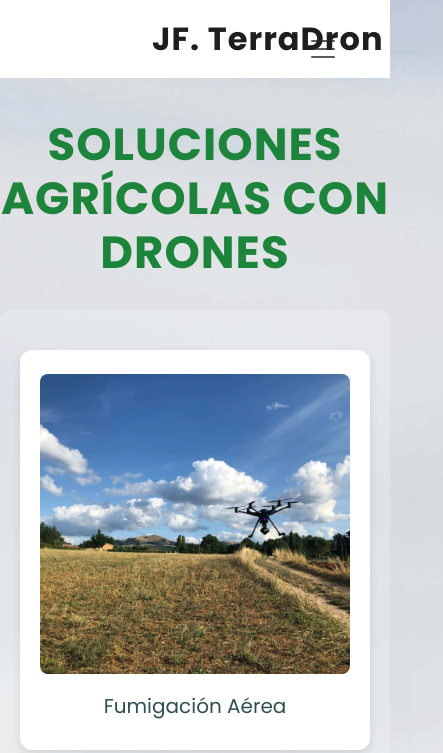
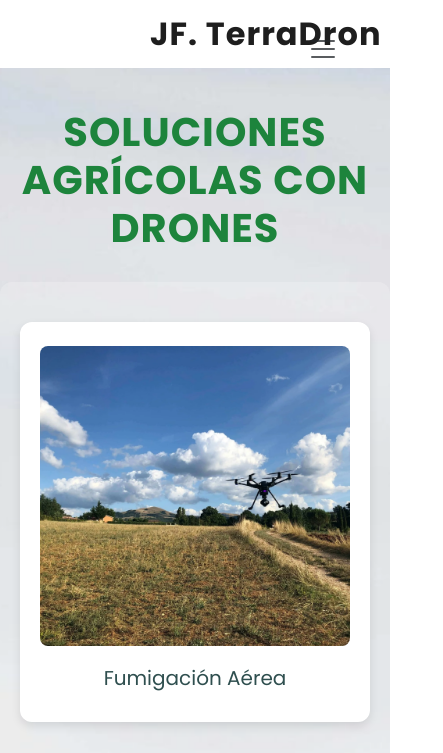
Before and after one commit to tuliguerraa/proyecto-coder, a website: page pages/servicios.html in a window 390 px wide. Shown: the top 753 px of the page, 443 px wide, since content can reach past the window. Drawn offline with nearby package versions, Linux system fonts and the light colour scheme.

Commit message:
detalles mq

```diff
--- a/scss/base/_mq.scss
+++ b/scss/base/_mq.scss
@@ -382,22 +382,21 @@
 @mixin hasta480 {
     @media (max-width: 480px) {
         .navbar .container-fluid {
-            position: relative !important;
-            display: flex !important;
-            flex-direction: column;
+            flex-direction: row !important;
             align-items: center;
-            justify-content: center;
-            gap: 8px;
-            padding-right: 0;
+            justify-content: space-between;
+            gap: 0;
+            padding-right: 10px;
+            padding-left: 10px;
         }
 
         .navbar-brand {
-            text-align: center;
+            text-align: left;
             font-size: 1.8rem;
             font-weight: 700;
             color: #1e1e1e;
-            margin: 0 auto;
-            padding-right: 60px;
+            margin: 0;
+            padding: 0;
         }
 
         .navbar-toggler {
--- a/scss/components/_main.scss
+++ b/scss/components/_main.scss
@@ -461,7 +461,7 @@ form.needs-validation {
 
 // ==== SECCIÓN SERVICIOS ====
 .h1-servicios {
-    font-size: 45px;
+    font-size: 40px;
     font-weight: 700;
     text-align: center;
     color: $color-principal;
```
Also changed, not shown: css/estilos.css, 1 other file.
